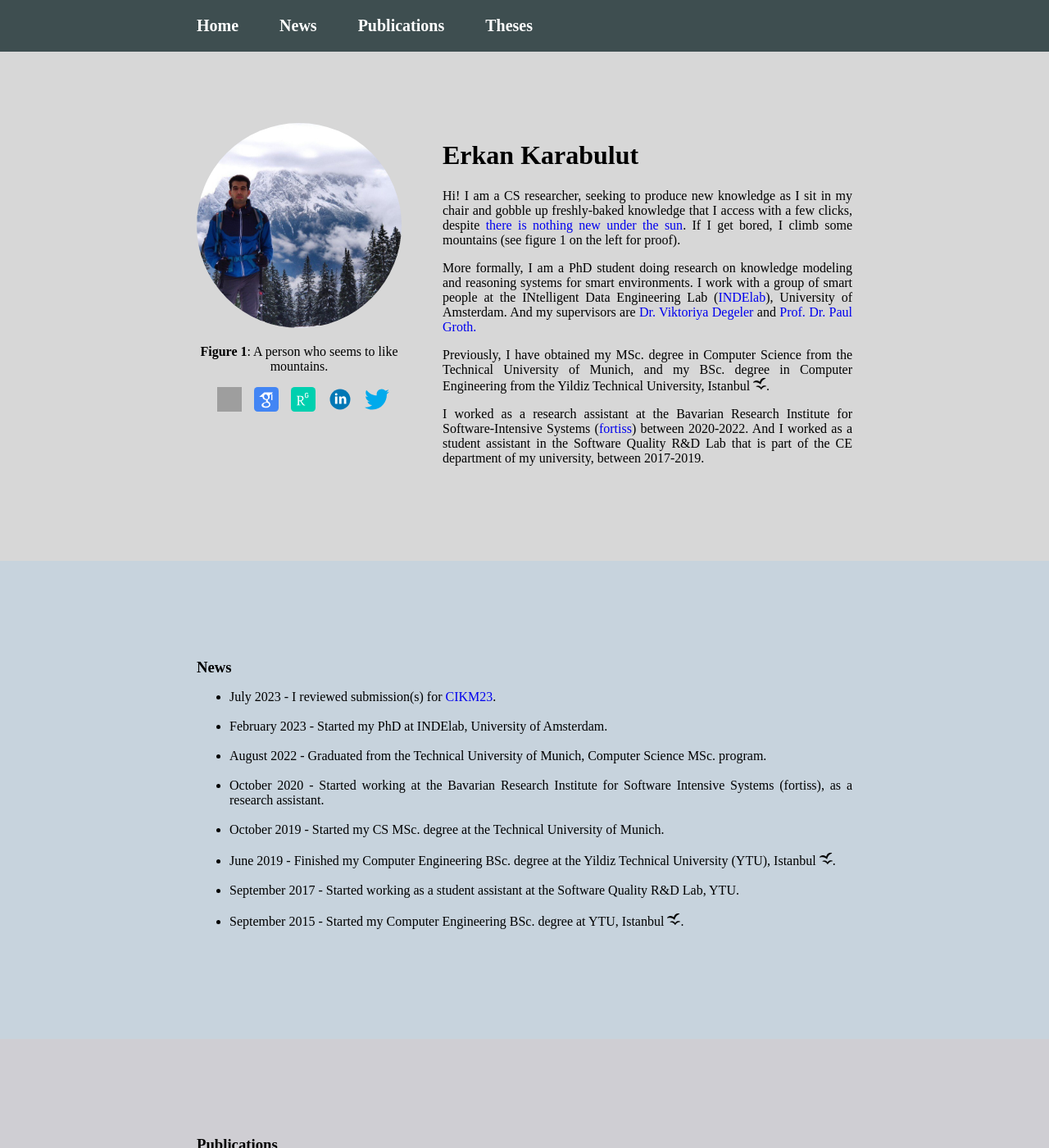
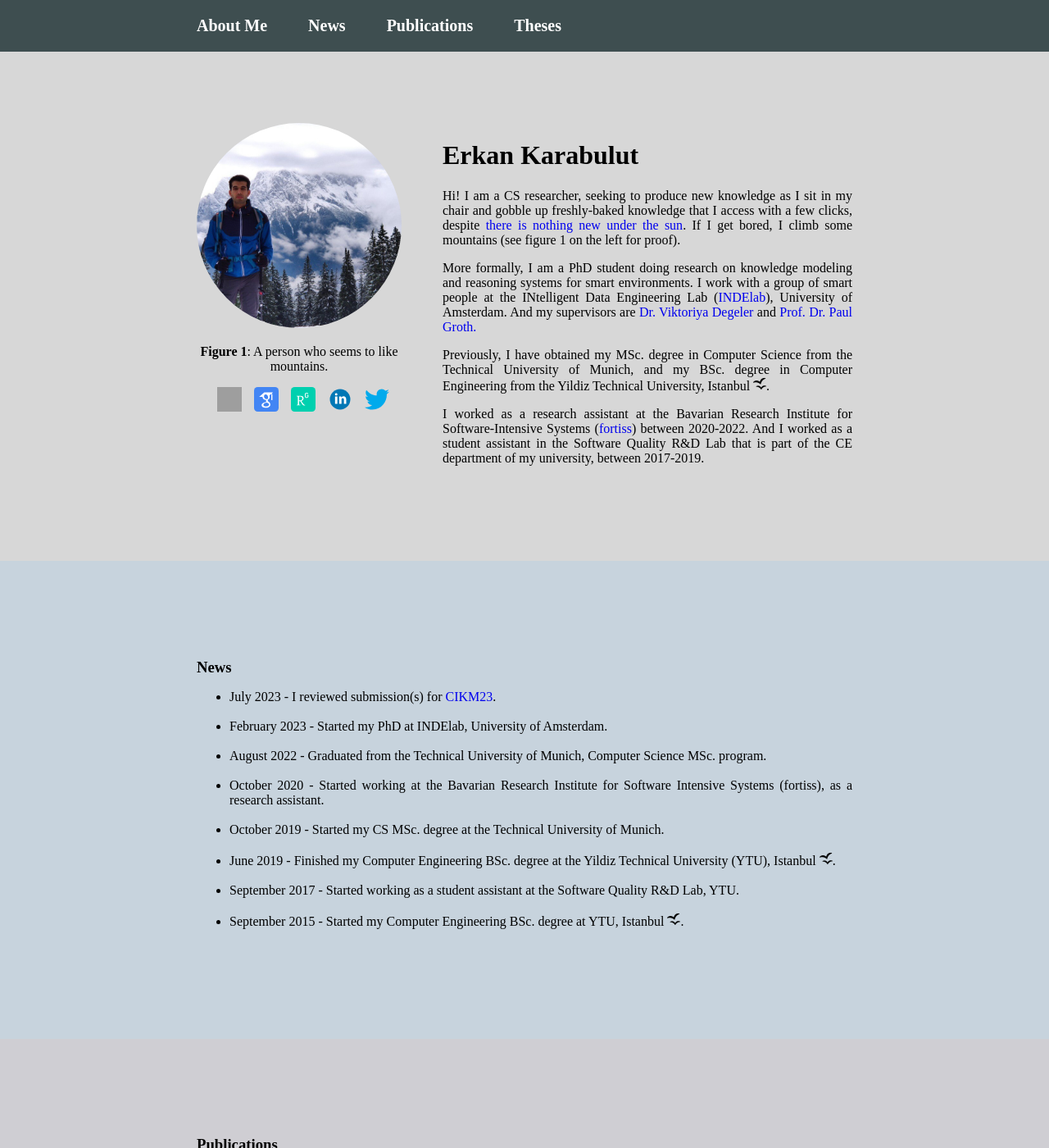
Before and after one commit to erkankarabulut/erkankarabulut.github.io, a Jekyll site: the page built from index.html, in a window 1280 px wide and 1400 px high. Shown: the whole window at 82% size. Built offline with Jekyll 4.4.1, drawn with Linux system fonts in a browser that asks for light colours; grey boxes are pictures that could not be loaded.

```diff
--- a/_data/navigation.yml
+++ b/_data/navigation.yml
@@ -1,4 +1,4 @@
-- name: Home
+- name: About Me
   link: /#about-me
   id: about
 - name: News
--- a/_sass/main.scss
+++ b/_sass/main.scss
@@ -49,7 +49,7 @@
 .nav-item-mobile {
   text-align: left;
   font-size: 16px;
-  margin-right: 25px;
+  margin-right: 22px;
   padding-top: 20px;
   padding-bottom: 20px;
   color: white;
```
